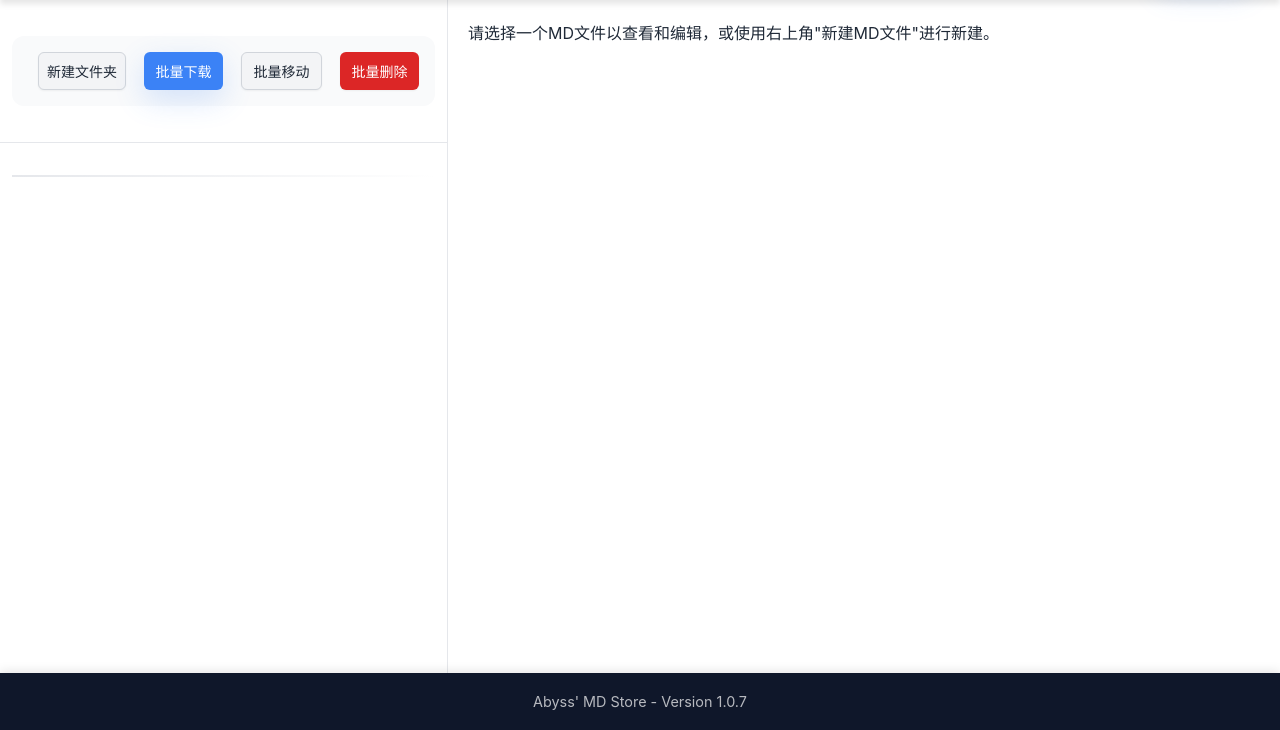
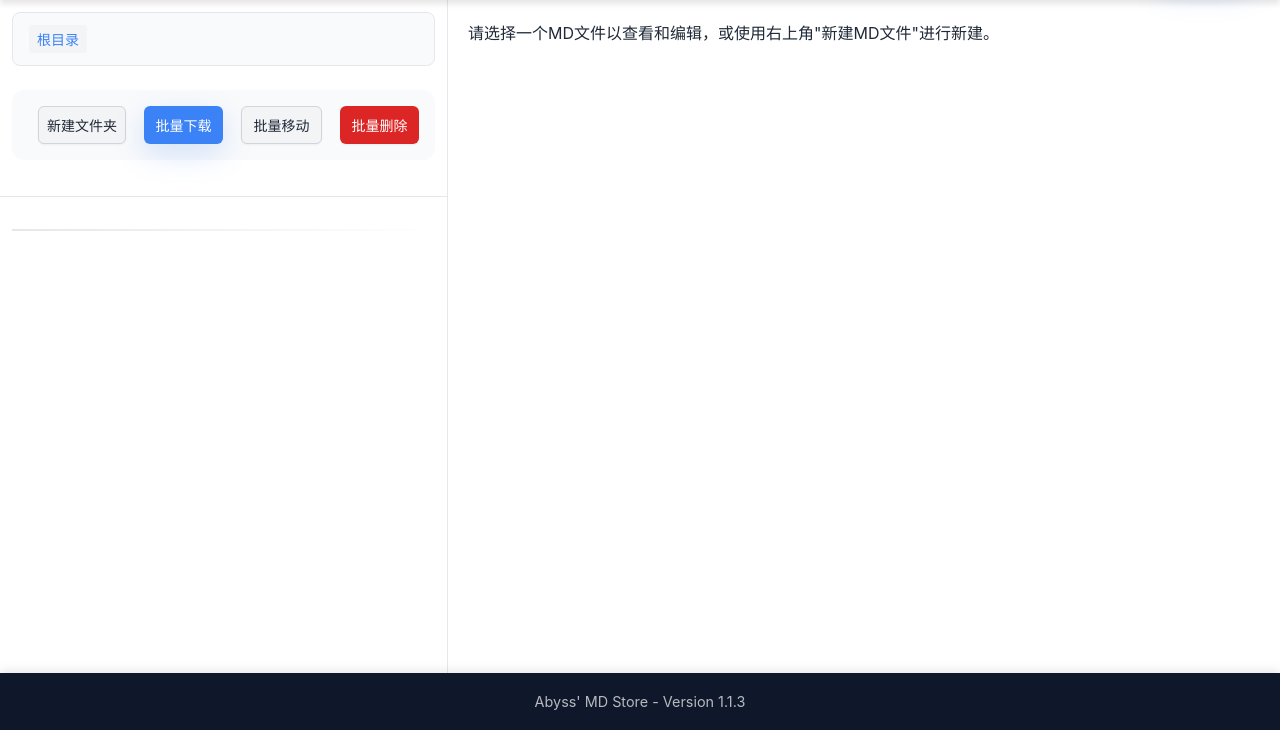
Before and after one commit to Abyss-hhy/abyss_md_moon, a Flask app: page /home in a window 1280 px wide. Shown: the part 70-800 px from the top of the page. Run offline with Flask 3, Linux system fonts and the light colour scheme.

Commit message:
1.1.3 目录跳转

```diff
--- a/app.py
+++ b/app.py
@@ -121,9 +121,66 @@ def render_markdown(content):
 # 添加一个辅助函数来处理路径
 def normalize_path(path):
     """规范化路径，处理斜杠和编码问题"""
-    path = path.replace('\\', '/').strip()
-    path = unquote(path)  # URL解码
+    if not path:
+        return ''
+    # 移除开头和结尾的斜杠
+    path = path.strip('/')
+    # 替换连续的斜杠为单个斜杠
+    path = re.sub(r'/+', '/', path)
+    # URL解码
+    path = unquote(path)
     return path
+
+def search_all_files(search_keyword):
+    """搜索所有目录下的文件"""
+    results = []
+    metadata = load_metadata()
+
+    # 遍历所有目录
+    for root, dirs, files in os.walk(UPLOAD_FOLDER):
+        # 获取相对路径
+        rel_path = os.path.relpath(root, UPLOAD_FOLDER)
+        rel_path = '' if rel_path == '.' else rel_path
+        # 统一使用正斜杠
+        rel_path = rel_path.replace('\\', '/')
+
+        # 搜索文件夹
+        for dir_name in dirs:
+            if search_keyword.lower() in dir_name.lower():
+                path = os.path.join(rel_path, dir_name) if rel_path else dir_name
+                results.append({
+                    'name': dir_name,
+                    'path': path.replace('\\', '/'),
+                    'is_folder': True
+                })
+
+        # 搜索文件
+        for file_name in files:
+            file_meta = metadata.get(file_name, {})
+            original_name = file_meta.get('original_name', file_name)
+            if search_keyword.lower() in original_name.lower():
+                # 构建相对路径
+                path = os.path.join(rel_path, file_name) if rel_path else file_name
+
+                # 安全处理时间戳
+                upload_time = file_meta.get('upload_time')
+                edit_time = file_meta.get('edit_time')
+
+                formatted_upload_time = format_timestamp(upload_time) if upload_time else ''
+                formatted_edit_time = format_timestamp(edit_time) if edit_time else ''
+
+                results.append({
+                    'name': file_name,
+                    'path': path.replace('\\', '/'),
+                    'original_name': original_name,
+                    'upload_time': formatted_upload_time,
+                    'edit_time': formatted_edit_time,
+                    'owner': file_meta.get('owner', 'shared'),
+                    'extension': os.path.splitext(file_name)[1].lower(),
+                    'is_folder': False
+                })
+
+    return results
 
 @app.route('/')
 def welcome():
@@ -139,59 +196,66 @@ def index():
     auth_user = request.args.get('auth_user', '').strip()
 
     # 处理路径中的特殊字符
-    current_dir = unquote(current_dir)
-    selected = unquote(selected) if selected else ''
+    current_dir = normalize_path(current_dir)
+    selected = normalize_path(selected) if selected else ''
 
-    browse_path = os.path.join(UPLOAD_FOLDER, current_dir)
+    # 构建浏览路径
+    browse_path = os.path.join(UPLOAD_FOLDER, current_dir) if current_dir else UPLOAD_FOLDER
+
+    # 如果是文件路径，获取其目录
+    if os.path.isfile(browse_path):
+        browse_path = os.path.dirname(browse_path)
+        current_dir = os.path.relpath(browse_path, UPLOAD_FOLDER)
+
     if not os.path.exists(browse_path):
         browse_path = UPLOAD_FOLDER
         current_dir = ''
 
-    metadata = load_metadata()
-    items = os.listdir(browse_path)
+    # 如果有搜索关键词，使用全局搜索
+    if search_keyword:
+        search_results = search_all_files(search_keyword)
+        folders = [item for item in search_results if item['is_folder']]
+        files = [item for item in search_results if not item['is_folder']]
+    else:
+        # 原有的目录浏览逻辑
+        metadata = load_metadata()
+        items = os.listdir(browse_path)
+        folders = []
+        files = []
+        for item in items:
+            full_path = os.path.join(browse_path, item)
+            if os.path.isdir(full_path):
+                folders.append(item)
+            else:
+                file_meta = metadata.get(item, {})
+                original_name = file_meta.get('original_name', item)
+                upload_time = file_meta.get('upload_time', '')
+                edit_time = file_meta.get('edit_time', '')
+                owner = file_meta.get('owner', 'shared')
+                formatted_upload_time = format_timestamp(upload_time) if upload_time else ''
+                formatted_edit_time = format_timestamp(edit_time) if edit_time else ''
+                ext = os.path.splitext(item)[1].lower()
 
-    folders = []
-    files = []
-    for item in items:
-        full_path = os.path.join(browse_path, item)
-        if os.path.isdir(full_path):
-            if search_keyword:
-                if search_keyword.lower() not in item.lower():
-                    continue
-            folders.append(item)
-        else:
-            file_meta = metadata.get(item, {})
-            original_name = file_meta.get('original_name', item)
-            upload_time = file_meta.get('upload_time', '')
-            edit_time = file_meta.get('edit_time', '')
-            owner = file_meta.get('owner', 'shared')
-            if search_keyword:
-                if search_keyword.lower() not in original_name.lower():
-                    continue
-            formatted_upload_time = format_timestamp(upload_time) if upload_time else ''
-            formatted_edit_time = format_timestamp(edit_time) if edit_time else ''
+                files.append({
+                    'name': item,
+                    'original_name': original_name,
+                    'upload_time': formatted_upload_time,
+                    'edit_time': formatted_edit_time,
+                    'owner': owner,
+                    'extension': ext,
+                    'path': current_dir
+                })
 
-            # 获取文件扩展名
-            ext = os.path.splitext(item)[1].lower()
-
-            files.append({
-                'name': item,
-                'original_name': original_name,
-                'upload_time': formatted_upload_time,
-                'edit_time': formatted_edit_time,
-                'owner': owner,
-                'extension': ext  # 添加扩展名信息
-            })
-
+    # 排序逻辑
     def sort_key(f):
         if sort_by == 'name':
-            return f['original_name'].lower()
+            return f['original_name'].lower() if not isinstance(f, str) else f.lower()
         elif sort_by == 'upload_time':
-            return f['upload_time']
+            return f['upload_time'] if not isinstance(f, str) else ''
         elif sort_by == 'edit_time':
-            return f['edit_time']
+            return f['edit_time'] if not isinstance(f, str) else ''
         else:
-            return f['original_name'].lower()
+            return f['original_name'].lower() if not isinstance(f, str) else f.lower()
 
     files = sorted(files, key=sort_key, reverse=(sort_order == 'desc'))
 
@@ -210,7 +274,17 @@ def index():
     if selected and not is_new_file:
         selected_file_info = next((f for f in files if f['name'] == selected), None)
         if selected_file_info:
-            selected_file_path = os.path.normpath(os.path.join(browse_path, selected))
+            if search_keyword:
+                # 搜索结果中的文件使用完整路径
+                file_path = selected_file_info['path']
+                browse_path = os.path.dirname(os.path.join(UPLOAD_FOLDER, file_path))
+            else:
+                # 普通浏览使用当前目录
+                file_path = selected
+                browse_path = os.path.join(UPLOAD_FOLDER, current_dir)
+
+            # 规范化路径分隔符
+            selected_file_path = os.path.normpath(os.path.join(browse_path, file_path))
             selected_file_owner = selected_file_info['owner']
             selected_file_original_name = selected_file_info['original_name']
 
--- a/static/style.css
+++ b/static/style.css
@@ -1099,3 +1099,74 @@ a.btn:hover {
         margin-right: 1rem;
     }
 }
+
+/* 面包屑导航样式优化 */
+.breadcrumb {
+    padding: 0.75rem 1rem;
+    margin-bottom: 1rem;
+    background: var(--gray-50);
+    border-radius: 8px;
+    font-size: var(--text-sm);
+    color: var(--gray-600);
+    display: flex;
+    align-items: center;
+    flex-wrap: wrap;
+    gap: 0.25rem;
+    border: 1px solid var(--gray-200);
+}
+
+.breadcrumb-item {
+    color: var(--gray-600);
+    text-decoration: none;
+    padding: 0.25rem 0.5rem;
+    border-radius: 4px;
+    transition: all 0.2s ease;
+    white-space: nowrap;
+    display: inline-flex;
+    align-items: center;
+}
+
+.breadcrumb-item:hover {
+    color: var(--accent-500);
+    background: var(--gray-100);
+}
+
+.breadcrumb-separator {
+    color: var(--gray-400);
+    margin: 0;
+    user-select: none;
+}
+
+/* 当前路径高亮 */
+.breadcrumb-item:last-child {
+    color: var(--accent-500);
+    font-weight: 500;
+    background: var(--gray-100);
+}
+
+/* 响应式调整 */
+@media (max-width: 768px) {
+    .breadcrumb {
+        font-size: var(--text-xs);
+        padding: 0.5rem;
+        overflow-x: auto;
+        white-space: nowrap;
+        -webkit-overflow-scrolling: touch;
+    }
+}
+
+/* 当前路径样式 */
+.breadcrumb-item.current {
+    color: var(--accent-500);
+    font-weight: 500;
+    background: var(--gray-100);
+    padding: 0.25rem 0.5rem;
+    border-radius: 4px;
+    cursor: default;  /* 移除鼠标手型 */
+}
+
+/* 移除最后一项的悬停效果 */
+.breadcrumb-item.current:hover {
+    color: var(--accent-500);
+    background: var(--gray-100);
+}
--- a/templates/index.html
+++ b/templates/index.html
@@ -496,6 +496,24 @@
     <div class="left-panel">
         <!-- 固定在顶部的操作区域 -->
         <div class="operations-area">
+            <!-- 添加面包屑导航 -->
+            <div class="breadcrumb">
+                <a href="{{ url_for('index') }}" class="breadcrumb-item">根目录</a>
+                {% if current_dir %}
+                    {% set path_parts = current_dir.split('/') %}
+                    {% set current_path = [] %}
+                    {% for part in path_parts if part %}
+                        {% set _ = current_path.append(part) %}
+                        <span class="breadcrumb-separator">/</span>
+                        {% if loop.last %}
+                            <span class="breadcrumb-item current">{{ part }}</span>
+                        {% else %}
+                            <a href="{{ url_for('index', dir='/'.join(current_path)) }}" class="breadcrumb-item">{{ part }}</a>
+                        {% endif %}
+                    {% endfor %}
+                {% endif %}
+            </div>
+
             <div class="folder-nav">
                 {% if current_dir != '' %}
                 <a href="{{ url_for('index', dir=parent_dir) }}" class="btn back-button">返回上级目录</a>
@@ -514,22 +532,22 @@
             <div class="folder-list">
                 <ul>
                 {% for folder in folders %}
-                    <li class="file-item folder-item" data-filename="{{ folder }}">
+                    <li class="file-item folder-item" data-filename="{{ folder.name if folder is mapping else folder }}">
                         <div class="file-icon">📁</div>
                         <div class="file-info">
-                            <div class="file-name">{{ folder }}</div>
+                            <div class="file-name">{{ folder.name if folder is mapping else folder }}</div>
                         </div>
 
                         <div class="file-actions">
-                            <a href="{{ url_for('index', dir=(current_dir ~ '/' ~ folder if current_dir else folder)) }}" class="btn open-button">打开</a>
-                            <button class="btn rename-button" onclick="showRenameModal('{{ folder }}', 'folder')">重命名</button>
-                            <button class="btn danger" onclick="verifyAndDeleteFolder('{{ current_dir+'/'+folder if current_dir else folder }}', '{{ folder }}')">删除</button>
+                            <a href="{{ url_for('index', dir=folder.path if folder is mapping else (current_dir ~ '/' ~ folder if current_dir else folder)) }}" class="btn open-button">打开</a>
+                            <button class="btn rename-button" onclick="showRenameModal('{{ folder.name if folder is mapping else folder }}', 'folder')">重命名</button>
+                            <button class="btn danger" onclick="verifyAndDeleteFolder('{{ current_dir+'/'+folder if current_dir else folder }}', '{{ folder.name if folder is mapping else folder }}')">删除</button>
                         </div>
 
                         <!-- 重命名表单 -->
                         <form class="rename-form" action="{{ url_for('rename_item') }}" method="post" style="display:none;">
                             <input type="hidden" name="dir" value="{{ current_dir }}">
-                            <input type="hidden" name="old_name" value="{{ folder }}">
+                            <input type="hidden" name="old_name" value="{{ folder.name if folder is mapping else folder }}">
                             <input type="hidden" name="type" value="folder">
                             <input type="text" name="new_name" placeholder="新名称" class="input-text short-input" required>
                             <button type="submit" class="btn">确定</button>
@@ -562,7 +580,7 @@
 
                         <div class="file-actions">
                             {% if f.name.lower().endswith('.md') %}
-                                <a href="{{ url_for('index', dir=current_dir, selected=f.name) }}" class="btn open-button">打开</a>
+                                <a href="{{ url_for('index', dir=f.path, selected=f.name) }}" class="btn open-button">打开</a>
                             {% endif %}
                             {% if f.owner == 'shared' %}
                                 <a class="btn" href="{{ url_for('download_file', filepath=(current_dir+'/'+f.name if current_dir else f.name)) }}">下载</a>
@@ -681,7 +699,7 @@
 </div>
 
 <div class="footer">
-    Abyss' MD Store - Version 1.0.7
+    Abyss' MD Store - Version 1.1.3
 </div>
 
 <!-- 在body末尾添加上传模态框 -->
```
